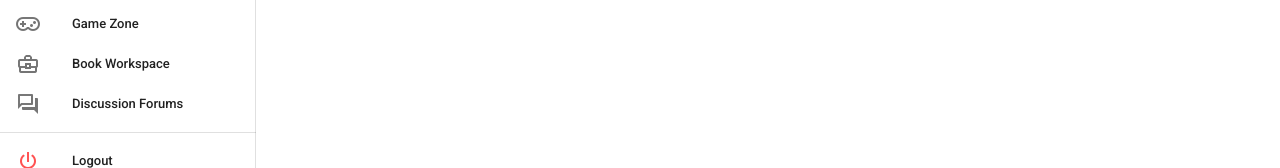
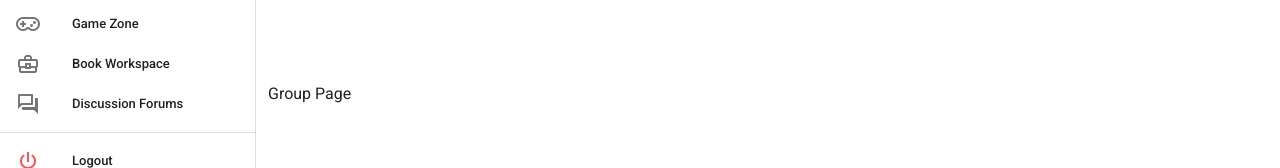
Before and after one commit to rajulrs13/dellfam, a Vue app: page /group/1 in a window 1280 px wide. Shown: the part 338-506 px from the top of the page. Built offline with nearby package versions, Linux system fonts and the light colour scheme.

Commit message:
+added game and group pages

```diff
--- a/src/components/Gaming/GamesGallery.vue
+++ b/src/components/Gaming/GamesGallery.vue
@@ -24,6 +24,7 @@
                 small
                 right
                 top
+                :to="'game/' + game.id"
               >
                 <v-icon>mdi-play</v-icon>
               </v-btn>
--- a/src/components/Groups/GroupsGallery.vue
+++ b/src/components/Groups/GroupsGallery.vue
@@ -3,7 +3,7 @@
     <v-row>
       <v-col v-for="(group, i) in my_groups" :key="i" cols="12" sm="4">
         <!-- <v-card class="mx-auto" max-width="374" @click="openDialogBox(ad)"> -->
-        <v-card class="mx-auto" max-width="374">
+        <v-card class="mx-auto" max-width="374" :to="'group/' + group.id">
           <v-img height="200" :src="group.img"></v-img>
 
           <v-card-text>
--- a/src/router/index.js
+++ b/src/router/index.js
@@ -2,8 +2,10 @@ import Vue from 'vue'
 import VueRouter from 'vue-router'
 import Home from '../views/Home.vue'
 import Groups from '../views/Groups.vue'
+import GroupPage from '../views/GroupPage.vue'
 import Events from '../views/Events.vue'
 import Gaming from '../views/Gaming.vue'
+import GamePage from '../views/GamePage.vue'
 import Workspaces from '../views/Workspaces.vue'
 import Discussion from '../views/Discussion.vue'
 
@@ -21,6 +23,11 @@ const routes = [
     component: Groups
   },
   {
+    path: '/group/:id',
+    name: 'GroupPage',
+    component: GroupPage
+  },
+  {
     path: '/events',
     name: 'Events',
     component: Events
@@ -29,6 +36,11 @@ const routes = [
     path: '/gaming',
     name: 'Gaming',
     component: Gaming
+  },
+  {
+    path: '/game/:id',
+    name: 'GamePage',
+    component: GamePage
   },
   {
     path: '/book',
--- /dev/null
+++ b/src/views/GamePage.vue
@@ -0,0 +1,14 @@
+<template>
+  <v-container fluid class="fill-height">
+    <v-row>
+      <v-col>Game Page</v-col>
+    </v-row>
+  </v-container>
+</template>
+
+<script>
+export default {};
+</script>
+
+<style>
+</style>
--- /dev/null
+++ b/src/views/GroupPage.vue
@@ -0,0 +1,14 @@
+<template>
+  <v-container fluid class="fill-height">
+    <v-row>
+      <v-col>Group Page</v-col>
+    </v-row>
+  </v-container>
+</template>
+
+<script>
+export default {};
+</script>
+
+<style>
+</style>
```
